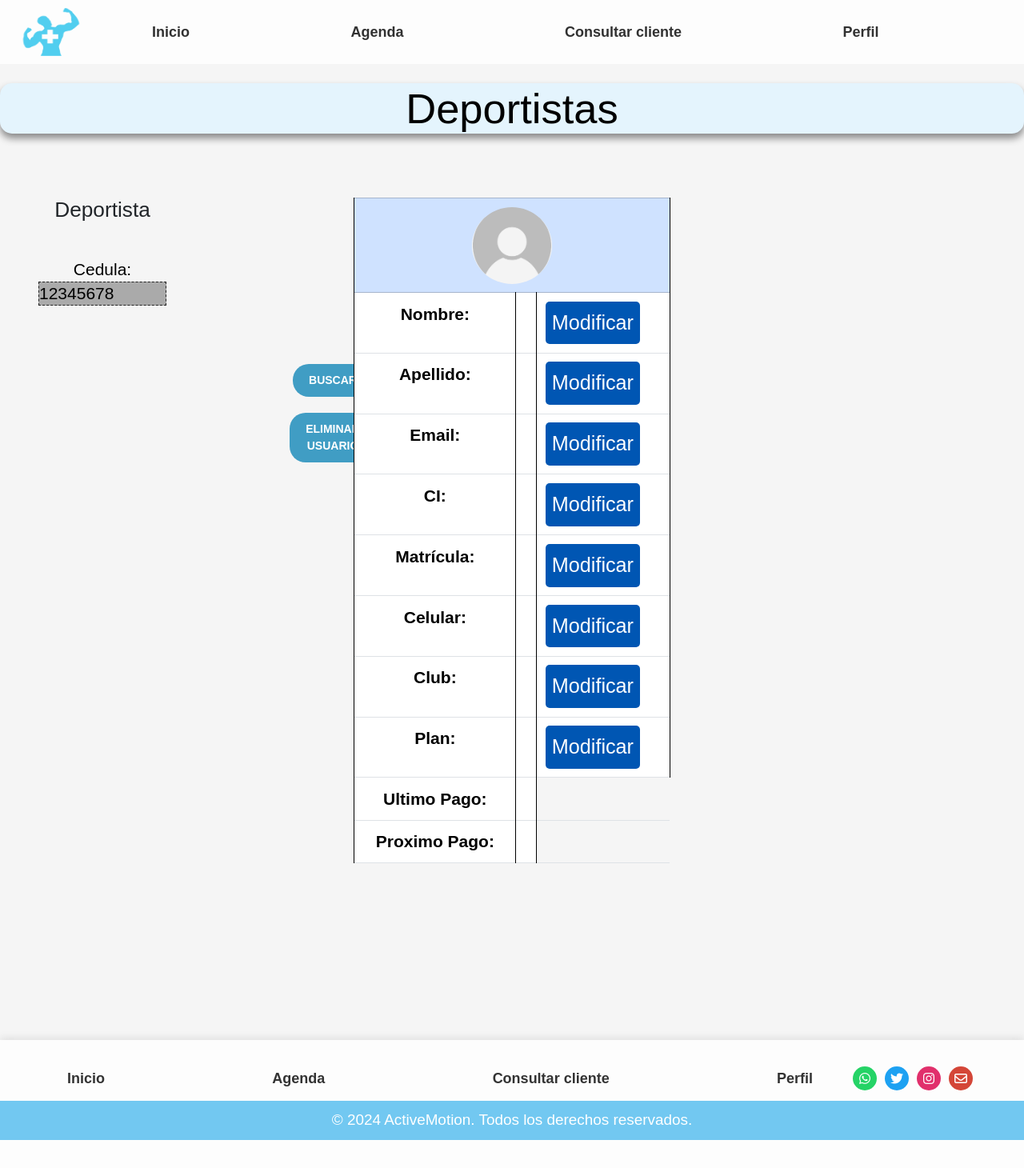
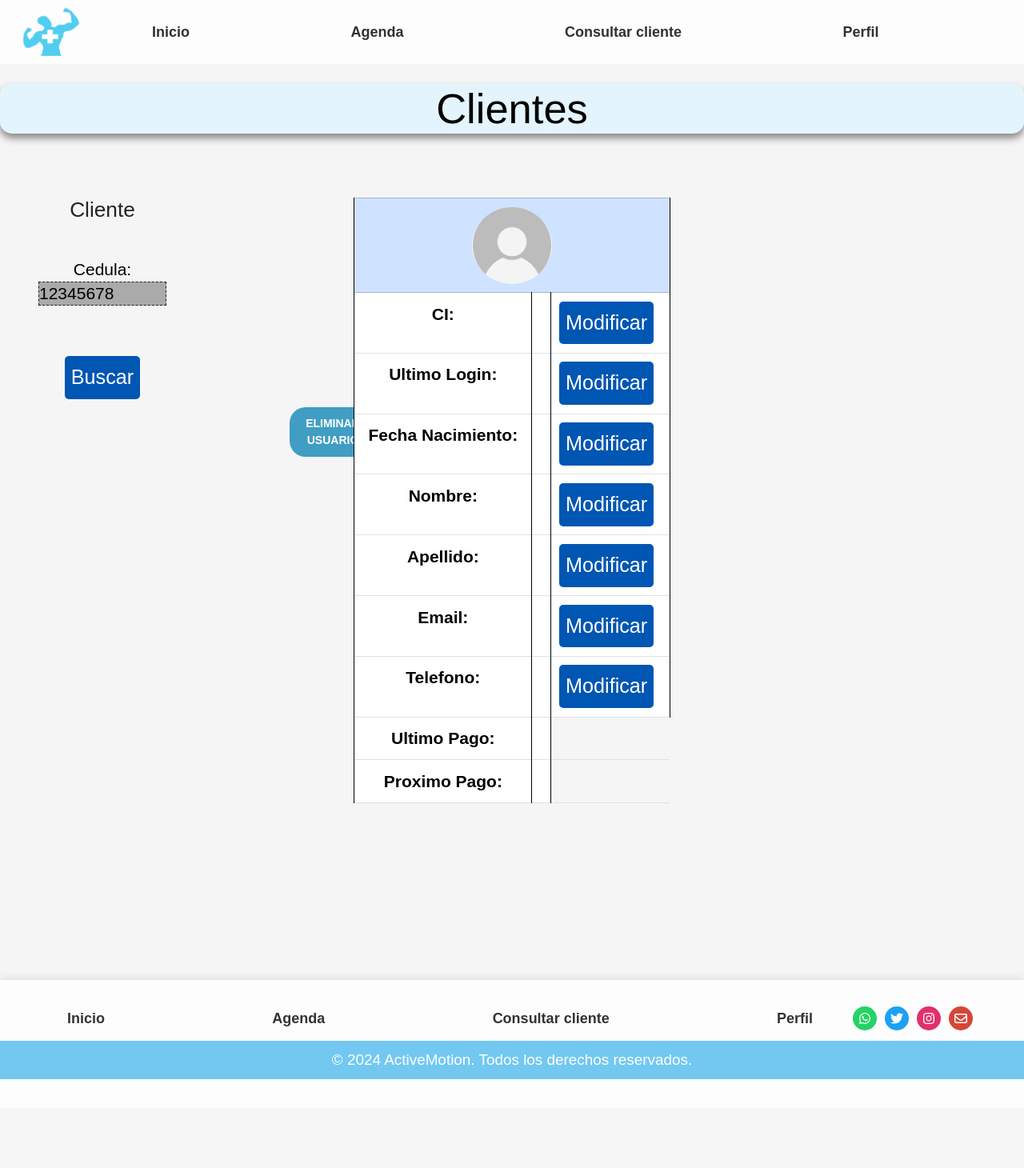
Before and after one commit to tecnoLogic4227/SIGEN, a PHP site: page /vista/html/administrador/consultarPDAdministrativo.html in a window 1280 px wide. Shown: the whole page at 80% size. After the commit the page ends 1349 px from the top, so only its background shows below. Run offline with PHP 8.4, Linux system fonts and the light colour scheme.

Commit message:
cosas añadidas del buscador

```diff
--- a/PaginaActiveMotion/Verificacion_de_Datos _PHP/formulario_armarEquipo_seleccionador.php
+++ b/PaginaActiveMotion/Verificacion_de_Datos _PHP/formulario_armarEquipo_seleccionador.php
@@ -22,6 +22,6 @@ if ($_SERVER["REQUEST_METHOD"] == "POST"){
     }
     }else{
         echo "Acceso no permitido";
-    }*/
+    }
 
 ?>
--- a/PaginaActiveMotion/Verificacion_de_Datos _PHP/formulario_asignar_entrenamiento_cliente.php
+++ b/PaginaActiveMotion/Verificacion_de_Datos _PHP/formulario_asignar_entrenamiento_cliente.php
@@ -42,6 +42,6 @@
             }
 
         }
-    }*/
+    }
 
 ?>
--- a/PaginaActiveMotion/Verificacion_de_Datos _PHP/formulario_deportista_seleccionador.php
+++ b/PaginaActiveMotion/Verificacion_de_Datos _PHP/formulario_deportista_seleccionador.php
@@ -22,5 +22,5 @@
         }
         }else{
             echo "Acceso no permitido";
-        }*/
+        }
 ?>
--- a/PaginaActiveMotion/Verificacion_de_Datos _PHP/formulario_registro.php
+++ b/PaginaActiveMotion/Verificacion_de_Datos _PHP/formulario_registro.php
@@ -84,6 +84,6 @@
     } else {
          // Si se intenta acceder directamente al script sin POST
         echo "Acceso no permitido.";
-    }*/
+    }
 
 ?>
--- a/PaginaActiveMotion/vista/html/administrador/consultarPDAdministrativo.html
+++ b/PaginaActiveMotion/vista/html/administrador/consultarPDAdministrativo.html
@@ -1,5 +1,6 @@
 <!DOCTYPE html>
 <html lang="en">
+
 <head>
   <meta charset="utf-8">
   <link rel="icon" href="../../../img/logoPagina.png">
@@ -10,6 +11,7 @@
   <link rel="stylesheet" href="../../../styles/style.css">
   <link rel="stylesheet" href="../../../styles/media_style.css">
 </head>
+
 <body>
   <div id="wrapper">
     <nav>
@@ -37,18 +39,21 @@
 
     <main class="consultarPDAdministrativo">
       <header>
-              <h1 class="tituloConsultaAdministrativo">Deportistas</h1>
+        <h1 class="tituloConsultaAdministrativo">Clientes</h1>
       </header>
 
-          <form id="form-consultar-PDA-administrativo" method="post" class="formDPAdminisrador" action="Verificacion_de_Datos_PHP/formulario_consulta_cliente_admin.php">
-              <h5>Deportista</h5>
+      <form id="form-consultar-PDA-administrativo" method="post" class="formDPAdminisrador"
+        action="Verificacion_de_Datos_PHP/formulario_consulta_cliente_admin.php">
+        <h5>Cliente</h5>
         <br>
         <label for="ciPD">Cedula:</label>
-              <input type="number" name="ciPD" id="ciPD" minlength="8" maxlength="8" placeholder="12345678"  pattern="\d*" onclick="eliminar_letras('ciPD', 'mensaje_consultarPDAdministrativo')" inputmode="numeric">
+        <input class="inputClienteBuscador" type="number" name="ciPD" id="ciPD" minlength="8" maxlength="8"
+          placeholder="12345678" pattern="\d*" onclick="eliminar_letras('ciPD', 'mensaje_consultarPDAdministrativo')"
+          inputmode="numeric">
         <br>
         <span id="mensaje_consultarPDAdministrativo" hidden></span>
         <br>
-              <button class="estado buscarPD" id="btnBuscarPD" type="button">Buscar</button>
+        <button class="botonClienteBuscador" id="btnBuscarPD" type="button">Buscar</button>
         <button class="estado eliminarPD" id="btnEliminarPD" type="button">Eliminar Usuario</button>
       </form>
 
@@ -59,58 +64,69 @@
               <thead class="table-primary">
                 <tr>
                   <th colspan="3" class="text-center">
-                                      <img class="img-fluid rounded-circle" src="../../../img/Perfil.png" alt="Foto de perfil" style="max-width: 100px;">
+                    <img class="img-fluid rounded-circle" src="../../../img/Perfil.png" alt="Foto de perfil"
+                      style="max-width: 100px;">
                   </th>
                 </tr>
               </thead>
               <tbody>
                 <tr>
+                  <th scope="row">CI:</th>
+                  <td id="ci-PD" class="outputClienteCI"></td>
+                  <td><button class="btn-modificar" data-campo="nombre">Modificar</button></td>
+                </tr>
+                <tr>
+                  <th scope="row">Ultimo Login:</th>
+                  <td id="ci-PD" class="outputClienteUltimoLogin"></td>
+                  <td><button class="btn-modificar" data-campo="nombre">Modificar</button></td>
+                </tr>
+                <tr>
+                  <th scope="row">Fecha Nacimiento:</th>
+                  <td id="ci-PD" class="outputClienteFechaNacimiento"></td>
+                  <td><button class="btn-modificar" data-campo="nombre">Modificar</button></td>
+                </tr>
+                <tr>
                   <th scope="row">Nombre:</th>
-                                  <td id="nombre-PD"></td>
+                  <td id="nombre-PD" class="outputClienteNombre"></td>
                   <td><button class="btn-modificar" data-campo="nombre">Modificar</button></td>
                 </tr>
                 <tr>
                   <th scope="row">Apellido:</th>
-                                  <td id="apellido-PD"></td>
+                  <td id="apellido-PD" class="outputClienteApellido"></td>
                   <td><button class="btn-modificar" data-campo="nombre">Modificar</button></td>
                 </tr>
                 <tr>
                   <th scope="row">Email:</th>
-                                  <td id="email-PD"></td>
+                  <td id="email-PD" class="outputClienteEmail"></td>
                   <td><button class="btn-modificar" data-campo="nombre">Modificar</button></td>
                 </tr>
-                              <tr>
-                                  <th scope="row">CI:</th>
-                                  <td id="ci-PD"></td>
-                                  <td><button class="btn-modificar" data-campo="nombre">Modificar</button></td>
-                              </tr>
-                              <tr>
+                <!-- <tr>
                   <th scope="row">Matrícula:</th>
                   <td id="matricula-PD"></td>
                   <td><button class="btn-modificar" data-campo="nombre">Modificar</button></td>
-                              </tr>
+                </tr> -->
                 <tr>
-                                  <th scope="row">Celular:</th>
-                                  <td id="celular-PD"></td>
+                  <th scope="row">Telefono:</th>
+                  <td id="celular-PD" class="outputClienteTelefono"></td>
                   <td><button class="btn-modificar" data-campo="nombre">Modificar</button></td>
                 </tr>
-                              <tr>
+                <!-- <tr>
                   <th scope="row">Club:</th>
                   <td id="club-PD"></td>
                   <td><button class="btn-modificar" data-campo="nombre">Modificar</button></td>
-                              </tr>
-                              <tr>
+                </tr> -->
+                <!-- <tr>
                   <th scope="row">Plan:</th>
                   <td id="plan-PD"></td>
                   <td><button class="btn-modificar" data-campo="nombre">Modificar</button></td>
-                              </tr>
+                </tr> -->
                 <tr>
                   <th scope="row">Ultimo Pago:</th>
-                                  <td id="ultimoPago-PD"></td>
+                  <td id="ultimoPago-PD" class="outputClienteUltimoPago"></td>
                 </tr>
                 <tr>
                   <th scope="row">Proximo Pago:</th>
-                                  <td id="proximoPago-PD"></td>
+                  <td id="proximoPago-PD" class="outputClienteProximoPago"></td>
                 </tr>
               </tbody>
             </table>
@@ -153,6 +169,8 @@
     <script src="../../../script/validacion_datos.js"></script>
     <script src="../../script/jquery-3.7.1.min.js"></script>
     <script src="../../script/script.js"></script>
+    <script src="../../script/buscadores/buscadorCliente.js"></script>
   </div>
 </body>
+
 </html>
--- a/PaginaActiveMotion/vista/html/entrenador/detallesClienteEntrenador.html
+++ b/PaginaActiveMotion/vista/html/entrenador/detallesClienteEntrenador.html
@@ -44,10 +44,10 @@
       <form id="form-detalles-cliente-entrenador" action="../../../Verificacion_de_Datos_PHP/formulario_detalles_entrenador.php">
         <section>
           <label class="subtit2">Cédula</label>
-          <input id="buscar-cliente-ci" name="ci" class="buscar-cliente" placeholder="12345678" maxlength="8" minlength="8" pattern="\d*" onclick="eliminar_letras('buscar-cliente-ci', 'mensaje_detallesClienteEntrenador')" inputmode="numeric" required>
+          <input id="buscar-cliente-ci" name="ci" class="inputClienteBuscador" placeholder="12345678" maxlength="8" minlength="8" pattern="\d*" onclick="eliminar_letras('buscar-cliente-ci', 'mensaje_detallesClienteEntrenador')" inputmode="numeric" required>
           <label class="cedula-tit-entrenador">Deporte</label>
           <input id="buscar-cliente-deporte" name="deporte" class="buscar-cliente-deporte" placeholder="futbol" required>
-          <button id="buscar-cliente-deportista" class="buscar2">Buscar</button>
+          <button id="buscar-cliente-deportista" class="botonClienteBuscador">Buscar</button>
           <br>
           <span id="mensaje_detallesClienteEntrenador" hidden></span>
         </section>
@@ -143,6 +143,7 @@
     <script src="../../script/jquery-3.7.1.min.js"></script>
     <script src="../../script/script.js"></script>
     <script src="../../script/grafica.js"></script>
+    <script src="../../script/buscadores/buscadorCliente.js"></script>
   </div>
 </body>
 
--- a/PaginaActiveMotion/vista/html/entrenador/eliminarPlanEntrenador.html
+++ b/PaginaActiveMotion/vista/html/entrenador/eliminarPlanEntrenador.html
@@ -46,10 +46,10 @@
             <label id="label-input-mod-plan" class="modificar-plan-buscar-nombre">Nombre</label>
             <input id="nombre-plan" name="nombre-plan" type="text">
             <label id="label-input-mod-plan" class="modificar-plan-buscar-id">ID</label>
-            <input id="id-plan" name="id-plan" type="text">
+            <input class="inputPlanBuscador" id="id-plan" name="id-plan" type="text">
               <label id="label-input-mod-plan" class="modificar-plan-buscar-seccion">Seccion</label>
               <input id="seccion-plan" name="seccion-plan" type="text">
-              <button id="buscar_plan" class="boton-buscar-mod-plan">Buscar</button>
+              <button id="buscar_plan" class="botonPlanBuscador">Buscar</button>
               <br>
               <span id="mensaje_eliminarPlanEntrenador" hidden></span>
           </article>
@@ -132,6 +132,7 @@
     <script src="../../script/jquery-3.7.1.min.js"></script>
     <script src="../../script/script.js"></script>
     <script src="../../script/calendar.js"></script>
+    <script src="../../script/buscadores/buscadorPlanEntrenamiento.js"></script>
   </div>
 </body>
 
--- a/PaginaActiveMotion/vista/html/entrenador/modificarPlanEntrenador.html
+++ b/PaginaActiveMotion/vista/html/entrenador/modificarPlanEntrenador.html
@@ -45,10 +45,10 @@
             <label id="label-input-mod-plan" class="modificar-plan-buscar-nombre">Nombre</label>
             <input id="nombre-plan" type="text">
             <label id="etiqueta-id" class="modificar-plan-buscar-id">ID</label>
-            <input id="id-plan" type="text">
+            <input class="inputPlanBuscador" id="id-plan" type="text">
               <label id="label-input-mod-plan" class="modificar-plan-buscar-seccion">Seccion</label>
               <input id="seccion-plan" type="text">
-              <button id="boton-modificar-plan" class="boton-buscar-mod-plan">Buscar</button>
+              <button id="boton-modificar-plan" class="botonPlanBuscador">Buscar</button>
               <span id="mensaje_modificarPlanEntrenador"></span>
           </article>
         </form>
@@ -132,6 +132,7 @@
     <script src="../../script/jquery-3.7.1.min.js"></script>
     <script src="../../script/script.js"></script>
     <script src="../../script/calendar.js"></script>
+    <script src="../../script/buscadores/buscadorPlanEntrenamiento.js"></script>
   </div>
 </body>
 
--- a/PaginaActiveMotion/vista/script/buscadores/buscadorCliente.js
+++ b/PaginaActiveMotion/vista/script/buscadores/buscadorCliente.js
@@ -2,8 +2,8 @@ $(document).ready(() => {
 
     $("#result").hide();
 
-    $("#botonBuscar").click(() => {
-        let search = $("#inputCliente").val();
+    $("#botonClienteBuscador").click(() => {
+        let search = $("#inputClienteBuscador").val();
         const type = "cliente";
 
         let template = "";
@@ -33,7 +33,7 @@ $(document).ready(() => {
         if (searchValid) {
 
             $.ajax({
-                url: "buscador.php",
+                url: "../controlador/controladorBusqueda.php",
                 type: "POST",
                 data: {
                     search,
--- a/PaginaActiveMotion/vista/script/buscadores/buscadorDeportista.js
+++ b/PaginaActiveMotion/vista/script/buscadores/buscadorDeportista.js
@@ -2,8 +2,8 @@ $(document).ready(() => {
 
     $("#result").hide();
 
-    $("#botonBuscar").click(() => {
-        let search = $("#inputCliente").val();
+    $("#botonDeportistaBuscador").click(() => {
+        let search = $("#inputDeportistaBuscador").val();
         const type = "deportista";
 
         let template = "";
@@ -33,7 +33,7 @@ $(document).ready(() => {
         if (searchValid) {
 
             $.ajax({
-                url: "buscador.php",
+                url: "../controlador/controladorBusqueda.php",
                 type: "POST",
                 data: {
                     search,
--- a/PaginaActiveMotion/vista/script/buscadores/buscadorPlanEntrenamiento.js
+++ b/PaginaActiveMotion/vista/script/buscadores/buscadorPlanEntrenamiento.js
@@ -2,8 +2,8 @@ $(document).ready(() => {
 
     $("#result").hide();
 
-    $("#botonBuscar").click(() => {
-        let search = $("#inputCliente").val();
+    $("#botonPlanBuscador").click(() => {
+        let search = $("#inputPlanBuscador").val();
         const type = "planEntrenamiento";
 
         let template = "";
@@ -33,7 +33,7 @@ $(document).ready(() => {
         if (searchValid) {
 
             $.ajax({
-                url: "buscador.php",
+                url: "../../controlador/controladorBusqueda.php",
                 type: "POST",
                 data: {
                     search,
```
Also changed, not shown: PaginaActiveMotion/controlador/controladorBusqueda.php (+58 -4 lines), PaginaActiveMotion/modelo/buscador.php (+4 -4 lines), PaginaActiveMotion/modelo/conexion.php (+5 -5 lines), PaginaActiveMotion/vista/html/entrenador/buscarClientesEntrenador.html (+6 -5 lines), PaginaActiveMotion/vista/html/seleccionador/deportistasSeleccionador.html (+8 -11 lines), PaginaActiveMotion/vista/html/seleccionador/equiposSeleccionador.html (+8 -3 lines), PaginaActiveMotion/vista/script/buscadores/buscadorEquipo.js (+7 -7 lines). Lines whose indentation alone changed are shown as unchanged.
